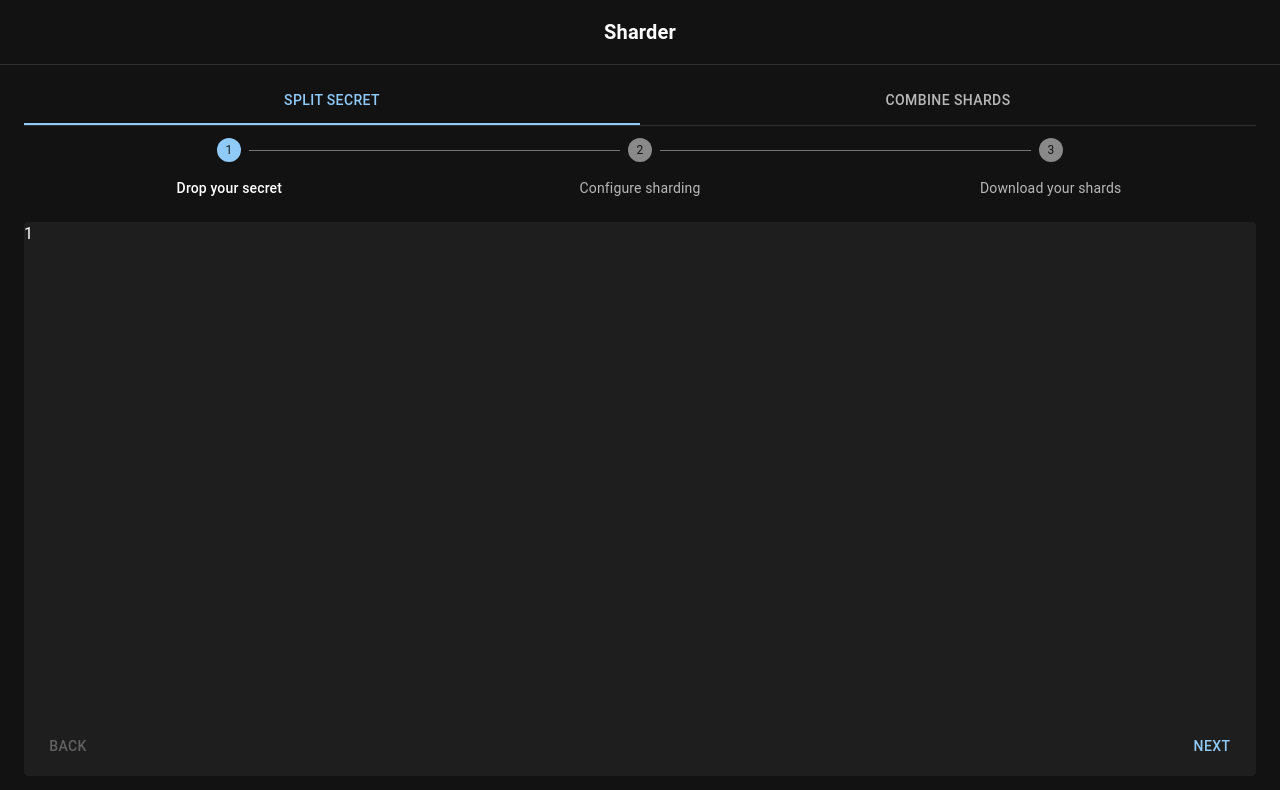
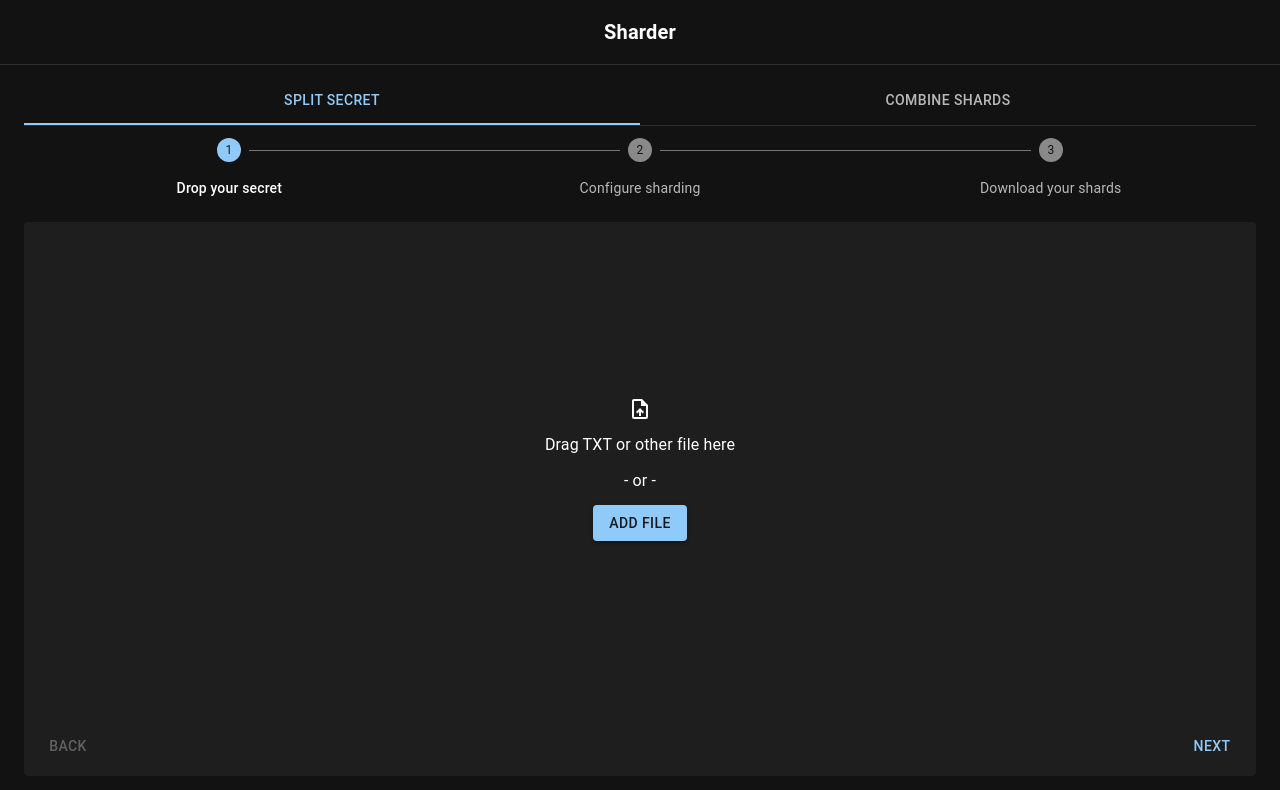
Before and after one commit to quartz-technology/sharder-ethglobal-2023, a React (Create React App) app: page / in a window 1280 px wide. Shown: the top 790 px of the page. Built offline with nearby package versions, Linux system fonts and the light colour scheme.

Commit message:
feat(ui): add dropbox with single and multiple file(s)
Signed-off-by: cleopha <coline@seguret.net>

```diff
--- a/package.json
+++ b/package.json
@@ -3,8 +3,9 @@
   "version": "0.1.0",
   "private": true,
   "dependencies": {
-    "@emotion/react": "^11.10.6",
-    "@emotion/styled": "^11.10.6",
+    "@emotion/react": "^11.10.8",
+    "@emotion/styled": "^11.10.8",
+    "@mui/icons-material": "^5.11.16",
     "@mui/material": "^5.12.2",
     "@testing-library/jest-dom": "^5.16.5",
     "@testing-library/react": "^13.4.0",
--- /dev/null
+++ b/src/molecules/DropBox.tsx
@@ -0,0 +1,190 @@
+import React, { useState } from "react";
+import {
+    Button,
+    List,
+    ListItem,
+    ListItemSecondaryAction,
+    ListItemText,
+    IconButton,
+    Stack,
+    Typography,
+} from "@mui/material";
+import FileUploadIcon from "@mui/icons-material/FileUpload";
+import ClearIcon from "@mui/icons-material/Clear";
+import UploadFileIcon from "@mui/icons-material/UploadFile";
+import DeleteOutlineIcon from "@mui/icons-material/DeleteOutline";
+
+interface FileDropBoxProps {
+    multiple?: boolean;
+    onSend?: (files: File[]) => void;
+    inputID: string
+}
+
+const FileDropBox: React.FC<FileDropBoxProps> = ({
+    multiple = false,
+    onSend,
+    inputID
+}) => {
+    const [files, setFiles] = useState<File[]>([]);
+    const [dragging, setDragging] = useState(false);
+
+    const handleFileChange = (newFiles: File[]) => {
+        setFiles(multiple ? [...files, ...newFiles] : newFiles);
+    };
+
+    const handleFileRemove = (index: number) => {
+        setFiles(files.filter((_file, i) => i !== index));
+    };
+
+    const handleClear = () => {
+        setFiles([]);
+    };
+
+    const handleDragEnter = (e: React.DragEvent<HTMLDivElement>) => {
+        e.preventDefault();
+        e.stopPropagation();
+        setDragging(true);
+    };
+
+    const handleDragLeave = (e: React.DragEvent<HTMLDivElement>) => {
+        e.preventDefault();
+        e.stopPropagation();
+        setDragging(false);
+    };
+
+    const handleDragOver = (e: React.DragEvent<HTMLDivElement>) => {
+        e.preventDefault();
+        e.stopPropagation();
+    };
+
+    const handleDrop = (e: React.DragEvent<HTMLDivElement>) => {
+        e.preventDefault();
+        e.stopPropagation();
+        setDragging(false);
+
+        let newFiles = Array.from(e.dataTransfer.files);
+        // If multiple is false, only take the first file
+        if (!multiple && newFiles.length > 1) {
+            newFiles = [newFiles[0]];
+        }
+        handleFileChange(newFiles);
+    };
+
+    return (
+        <div
+            style={{
+                display: "flex",
+                flex: 1,
+                backgroundColor: dragging ? "lightblue" : "transparent",
+                borderRadius: "8px",
+                border: dragging ? "2px dashed #000" : "none",
+            }}
+            onDragEnter={handleDragEnter}
+            onDragLeave={handleDragLeave}
+            onDragOver={handleDragOver}
+            onDrop={handleDrop}
+        >
+            <input
+                type="file"
+                id={inputID}
+                onChange={(e) => handleFileChange(Array.from(e.target.files || []))}
+                multiple={multiple}
+                style={{ display: "none" }}
+            />
+            <div
+                style={{
+                    display: "flex",
+                    flex: 1,
+                    margin: "12px",
+                    flexDirection: "column"
+                }}
+            >
+                <div
+                    style={{
+                        display: "flex",
+                        flex: 1,
+                    }}>
+
+                    {/* TODO Scrollable this div */}
+                    <div style={{display: "flex", flex: 1, justifyContent: "center", alignItems: "center"}}>
+
+                        {files.length > 0 ? (
+                            <div style={{ display: "flex", flex: 1, margin: "24px" }}>
+                                <List sx={{ flexDirection: "column", justifyContent: "space-between", display: "flex", width: "100%"}}>
+                                    {files.map((file, index) => (
+                                        <ListItem key={index} >
+                                            <ListItemText primary={file.name} />
+                                            <ListItemSecondaryAction>
+                                                <IconButton edge="end" onClick={() => handleFileRemove(index)}>
+                                                    <ClearIcon />
+                                                </IconButton>
+                                            </ListItemSecondaryAction>
+                                        </ListItem>
+                                    ))}
+                                </List>
+                            </div>
+
+
+                        ) : (
+                            <Stack display={"flex"} justifyContent={"center"} alignItems={"center"} spacing={"12px"}>
+                                <UploadFileIcon />
+                                <Typography> Drag TXT or other file here</Typography>
+                                <Typography>- or -</Typography>
+                                <Button
+                                    sx={{ display: "flex" }}
+                                    variant="contained"
+                                    color="primary"
+                                    onClick={() => document.getElementById(inputID)?.click()}
+                                >
+                                    {multiple ? "Add files" : "Add file"}
+                                </Button>
+                            </Stack>
+                        )}
+                    </div>
+
+                </div>
+                <div style={{
+                    display: "flex",
+                    justifyContent: "flex-end"
+                }}>
+
+
+                    {files.length > 0 && (
+                        <>
+                            <Stack direction={"row"} spacing={"12px"} padding={"12px"}>
+                                {multiple &&
+                                <Button
+                                    sx={{ display: "flex" }}
+                                    color="primary"
+                                    onClick={() => document.getElementById(inputID)?.click()}
+                                >
+                                    Add more file(s)
+                                </Button>
+                                }
+                                <Button
+                                    variant="outlined"
+                                    color="primary"
+                                    onClick={handleClear}
+                                    startIcon={<DeleteOutlineIcon/>}
+                                >
+                                Clear
+                                </Button>
+
+                                <Button
+                                    variant="contained"
+                                    color="primary"
+                                    startIcon={<FileUploadIcon />}
+                                    onClick={() => onSend && onSend(files)}
+                                >
+                                Send
+                                </Button>
+                            </Stack>
+                        </>
+                    )}
+                </div>
+            </div>
+        </div>
+    );
+};
+
+export default FileDropBox;
--- a/src/organisms/SplitSecretPanel/SplitSecretPanel.tsx
+++ b/src/organisms/SplitSecretPanel/SplitSecretPanel.tsx
@@ -13,10 +13,9 @@ import {
     Stepper,
 } from "@mui/material";
 import { styled } from "@mui/material/styles";
+
 import useCurrentWidth from "../../hooks/useCurrentWidth";
-import StepSecretDrop from "./StepSecretDrop";
-import StepShardingConfiguration from "./StepShardingConfiguration";
-import StepShardsDownload from "./StepShardsDownload";
+import DropBox from "../../molecules/DropBox";
 
 const ColoredConnector = styled(StepConnector)(({ theme }) => ({
     [`&.${stepConnectorClasses.active}`]: {
@@ -31,13 +30,20 @@ const ColoredConnector = styled(StepConnector)(({ theme }) => ({
     },
 }));
 
+
+enum Steps {
+    DROP_BOX,
+    // TODO: Add config panel
+    STEP_ONE,
+}
+
 export default function SplitSecretPanel(): JSX.Element {
     const [loaded, setLoaded] = React.useState<boolean>(false);
     const currentWidth = useCurrentWidth();
     const containerRef = React.useRef<HTMLDivElement>(null);
     const [containerOffsetTop, setContainerOffsetTop] = React.useState<number>(0);
 
-    const [activeStep, setActiveStep] = React.useState(0);
+    const [activeStep, setActiveStep] = React.useState<Steps>(Steps.DROP_BOX);
 
     const handleNext = () => {
         setActiveStep((prevActiveStep) => prevActiveStep + 1);
@@ -51,6 +57,18 @@ export default function SplitSecretPanel(): JSX.Element {
         setActiveStep(0);
     };
 
+    const stepMapWeb: Record<Steps, JSX.Element> = {
+        [Steps.DROP_BOX]: <DropBox inputID={"web"} />,
+        // TODO: add config panel
+        [Steps.STEP_ONE]: <div>step2</div>,
+    };
+
+    const stepMapMobile: Record<Steps, JSX.Element> = {
+        [Steps.DROP_BOX]: <DropBox inputID={"mobile"}/>,
+        // TODO: add config panel
+        [Steps.STEP_ONE]: <div>step2</div>,
+    };
+
     React.useEffect(() => {
         if (containerRef && containerRef.current) {
             setContainerOffsetTop(containerRef.current.offsetTop + 24);
@@ -59,11 +77,6 @@ export default function SplitSecretPanel(): JSX.Element {
     }, [containerRef, currentWidth]);
 
     const [steps,] = React.useState<string[]>(["Drop your secret", "Configure sharding", "Download your shards"]);
-    const [panels,] = React.useState<JSX.Element[]>([
-        StepSecretDrop(),
-        StepShardingConfiguration(),
-        StepShardsDownload(),
-    ]);
 
     return (
         <>
@@ -103,8 +116,11 @@ export default function SplitSecretPanel(): JSX.Element {
                     >
                         {loaded &&
                         <Paper sx={{ display: "flex", flexDirection: "column", height: "100%" }}>
+                            {/* Specific step component */}
                             <div style={{ display: "flex", flex: 1, overflow: "scroll" }}>
-                                {panels[activeStep]}
+                                <div style={{display: "flex", flex: 1}}>
+                                    {stepMapWeb[activeStep]}
+                                </div>
                             </div>
                             <div style={{ display: "flex", justifyContent: "space-between", margin: "12px" }}>
                                 {activeStep === steps.length - 1 ? (
@@ -132,6 +148,7 @@ export default function SplitSecretPanel(): JSX.Element {
                     </div>
                 </Fade>
             </Stack>
+            {/*  Mobile view  */}
             <Box sx={{ display: { xs: "flex", sm: "none" }, width: "100%" }}>
                 <Fade in={true} style={{ transitionDelay: "200ms" }}>
                     <Box sx={{ marginTop: "12px", width: "100%" }}>
@@ -148,11 +165,14 @@ export default function SplitSecretPanel(): JSX.Element {
                                     <StepContent>
                                         <Box>
                                             <Stack spacing={"12px"}>
-                                                <Fade in={true} style={{ transitionDelay: "200ms" }}>
-                                                    <Paper sx={{ padding: "12px" }}>
-                                                        {panels[activeStep]}
-                                                    </Paper>
-                                                </Fade>
+                                                <Paper sx={{ padding: "12px" }}>
+                                                    {/* Specific step component */}
+                                                    <div style={{ display: "flex", flex: 1, overflow: "scroll" }}>
+                                                        <div style={{display: "flex", flex: 1}}>
+                                                            {stepMapMobile[activeStep]}
+                                                        </div>
+                                                    </div>
+                                                </Paper>
                                                 <Stack direction={"row"} display={"flex"} justifyContent={"space-between"}>
                                                     {activeStep === steps.length - 1 ? (
                                                         <div style={{display: "flex", width: "100%"}}>
--- a/src/templates/RootTemplate.tsx
+++ b/src/templates/RootTemplate.tsx
@@ -37,6 +37,7 @@ export default function RootTemplate(): JSX.Element {
                         <Tab label="Combine shards" />
                     </Tabs>
                 </Box>
+                {/* TODO: Context for panels */}
                 {panels.map((panel, id) => {
                     return <TabPanel key={id} index={id} value={selectedPanelID} child={panel} />;
                 })}
```
Also changed, not shown: 1 other file (tests, documents, lock files or other folders).
